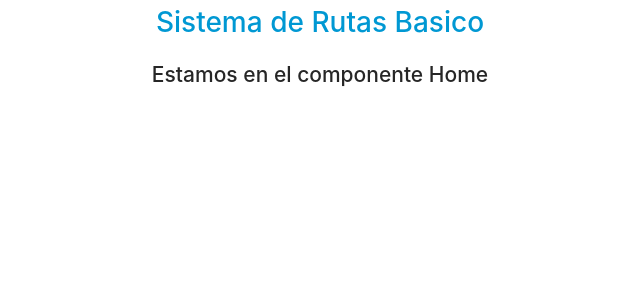
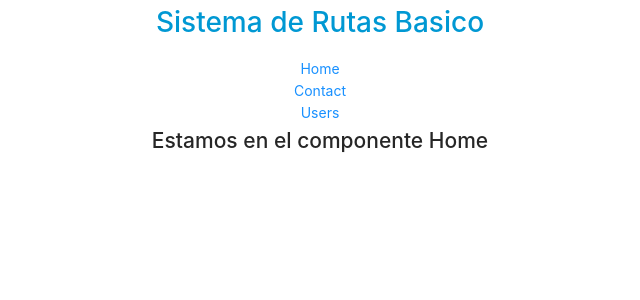
Before and after one commit to LeandroVirzi/Proyectos, a React (Create React App) app in the folder web-react/client/: page / in a window 1280 px wide. Shown: the top 300 px of the page, without its empty margins (320-960 px from the left). Built offline with nearby package versions, Linux system fonts and the light colour scheme.

Commit message:
Actualización de rutas

```diff
--- a/web-react/client/src/App.js
+++ b/web-react/client/src/App.js
@@ -1,6 +1,6 @@
 import React from 'react';
 import './App.scss';
-import { BrowserRouter as Router, Route, Link } from "react-router-dom";
+import { BrowserRouter as Router, Route, Link, Switch } from "react-router-dom";
 // as NOMBRE DEL COMPONENTE
 
 function App() {
@@ -9,10 +9,19 @@ function App() {
       <div className="app">
         <h1>Sistema de Rutas Basico</h1>
 
-        <Route exact path="/" component={Home} />
-        <Route exact path="/contact" component={Contact} />
-        <Route exact path="/users" component={Users} />
+        <Link to="/home">Home</Link>
+        <br/>
+        <Link to="/contac">Contact</Link>
+        <br/>
+        <Link to="/users">Users</Link>
+        <br/>
 
+        <Switch>
+          <Route exact path="/" component={Home} />
+          <Route exact path="/contact" component={Contact} />
+          <Route exact path="/users" component={Users} />
+          <Route component={Error404} />
+        </Switch>
       </div>
     </Router>
   );
@@ -27,10 +36,14 @@ function Home() {
 
 function Contact() {
   return <h2>Estamos en el componente Contact...</h2>
-}
+};
 
 function Users() {
   return <h2>Estamos en el componente Users</h2>
-}
+};
+
+function Error404 (){
+  return <h2>Error 404...</h2>
+};
 
 export default App;
```
